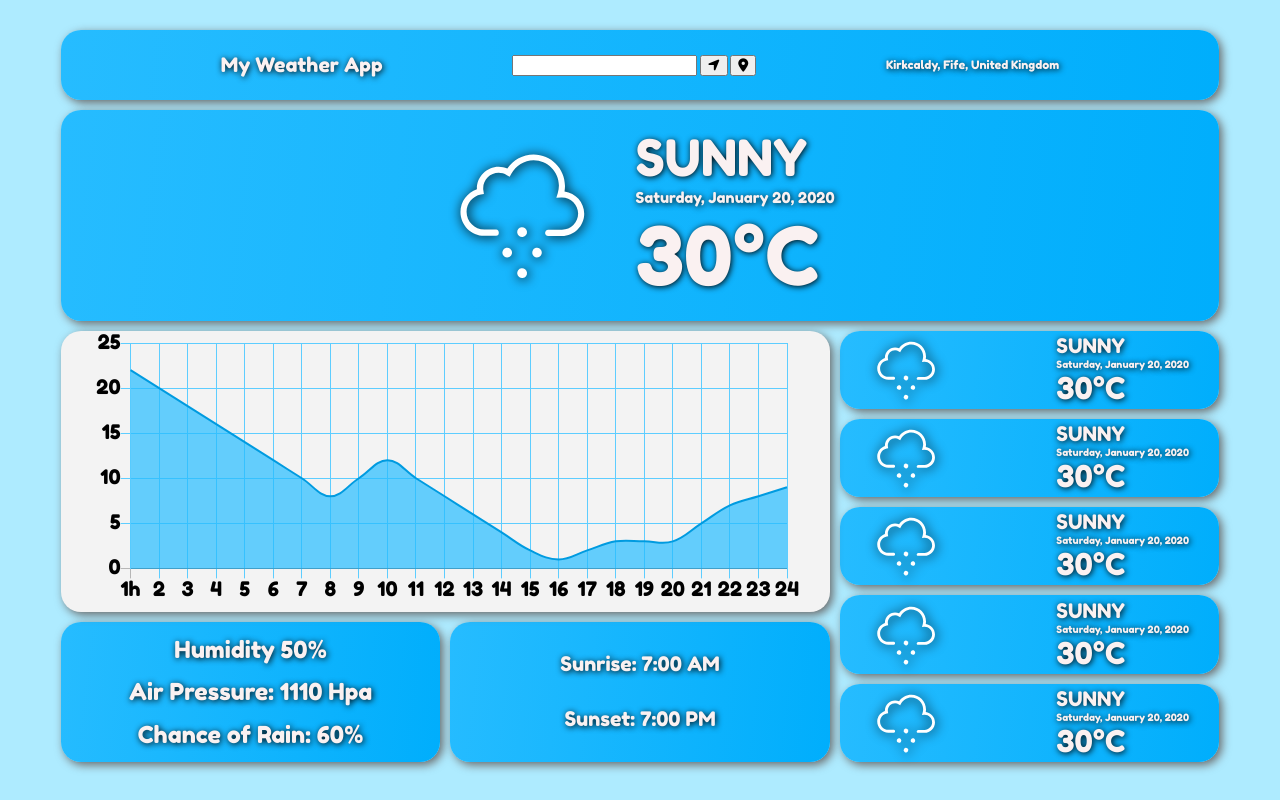
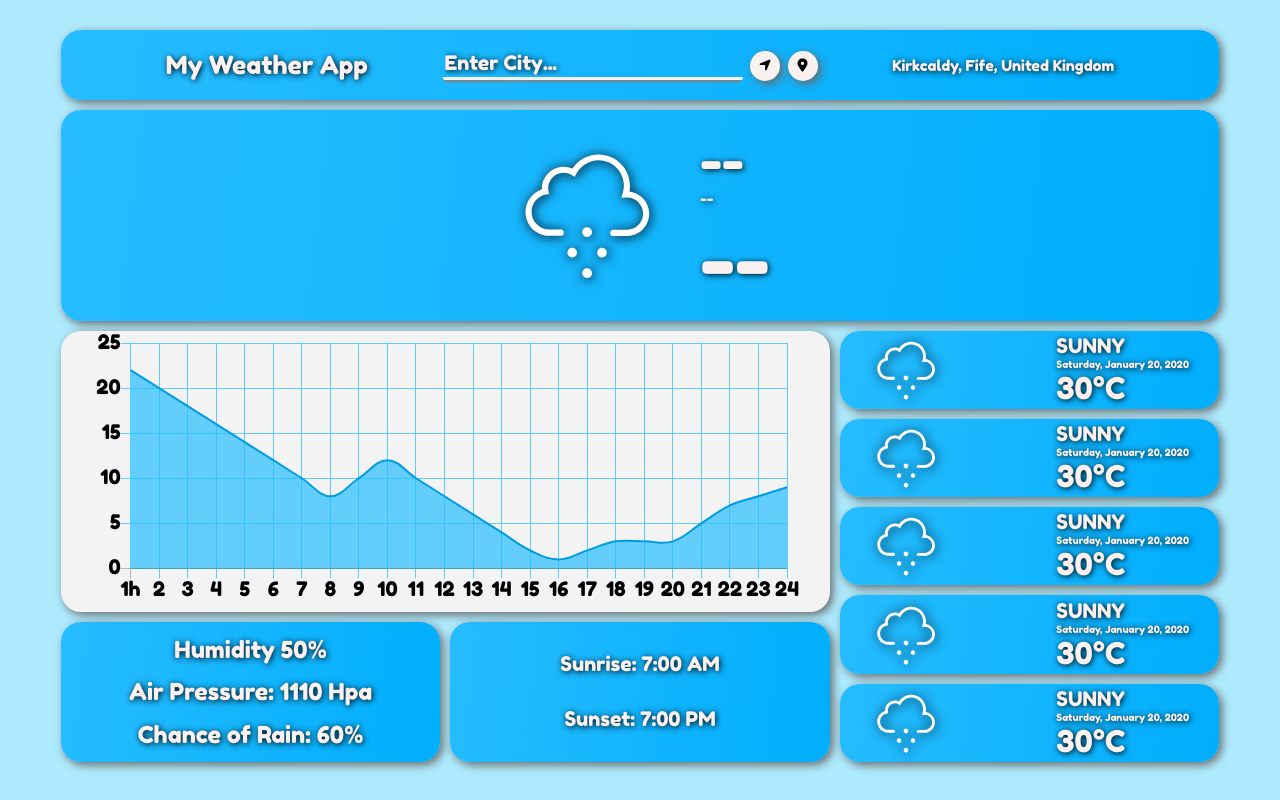
Before and after one commit to tosia921/Weather-App, a website built with webpack: page src/index.html in a window 1280 px wide. Built offline with nearby package versions, Linux system fonts and the light colour scheme.

Commit message:
Current weather data now displays on screen

```diff
--- a/src/index.html
+++ b/src/index.html
@@ -7,6 +7,9 @@
     <title>Document</title>
     <!-- <link href="https://fonts.googleapis.com/css2?family=Carter+One&display=swap" rel="stylesheet" /> -->
     <link href="https://fonts.googleapis.com/css2?family=Fredoka+One&display=swap" rel="stylesheet">
+    <!-- <script defer
+        src="https://maps.googleapis.com/maps/api/js?key=AIzaSyBhnWFWv6nfLuBPcBAs7hWL2SUtrEIJoF0&libraries=places&callback=initMap">
+        </script> -->
     <script src="https://kit.fontawesome.com/4858441be9.js" crossorigin="anonymous"></script>
 </head>
 
@@ -16,7 +19,7 @@
         <div class="searchBar">
             <h1 class="searchBar__title">My Weather App</h1>
             <div class="searchBar__inputField">
-                <input class="searchBar__inputField__text" type="text" />
+                <input class="searchBar__inputField__text" type="text" placeholder="Enter City..." />
                 <button class="searchBar__inputField__submit"><i class="fas fa-location-arrow"></i></button>
                 <button class="searchBar__inputField__geoBtn"><i class="fas fa-map-marker-alt"></i></button>
             </div>
@@ -26,9 +29,9 @@
         <div class="currentWeather">
             <img src="./images/svgiconsnew/chanceflurries.svg" alt="Weather Icon" class="currentWeather--icon" />
             <div class="currentWeather__info">
-                <h4 class="currentWeather__info--WeatherCondition">Sunny</h4>
-                <p class="currentWeather__info--date">Saturday, January 20, 2020</p>
-                <h2 class="currentWeather__info--temp">30°C</h2>
+                <h4 class="currentWeather__info--WeatherCondition">--</h4>
+                <p class="currentWeather__info--date">--</p>
+                <h2 class="currentWeather__info--temp">--</h2>
             </div>
         </div>
         <!-- 24h forecast -->
--- a/src/index.js
+++ b/src/index.js
@@ -7,10 +7,17 @@ const apiKey = "c9e3c239980a443441df591c707917dc";
 
 const geoBtn = document.querySelector(".searchBar__inputField__geoBtn");
 
+let setIcon = (id) => {
+
+}
+
 
 geoBtn.addEventListener("click", () => {
 	let long;
 	let lat;
+	const CurrentWeatherCondition = document.querySelector('.currentWeather__info--WeatherCondition');
+	const CurrentDate = document.querySelector('.currentWeather__info--date');
+	const CurrentTemp = document.querySelector('.currentWeather__info--temp');
 
 	if (navigator.geolocation) {
 		navigator.geolocation.getCurrentPosition((position) => {
@@ -20,18 +27,26 @@ geoBtn.addEventListener("click", () => {
 			const api = `http://api.openweathermap.org/data/2.5/onecall?lat=${lat}&lon=${long}&exclude=minutely,alerts&appid=${apiKey}`;
 
 
-			async function getWeather() {
-				const result = await fetch(api);
-				const data = await result.json();
-				console.log(data);
-			}
-			getWeather();
-			console.log(api);
-
+			fetch(api)
+				.then(response => {
+					return response.json();
+				})
+				.then(data => {
+					console.log(data);
+					const temp = Math.round(data.current.temp - 273.15) + "°C";
+					const description = data.current.weather[0].description;
+					const date = new Date().toDateString();
+					CurrentWeatherCondition.innerHTML = description;
+					CurrentDate.innerHTML = date;
+					CurrentTemp.innerHTML = temp;
+				});
 		});
-
 	}
 });
+
+///////////////////////////////////////////////////////////////////////////////////////////////////////////////////////////
+
+
 
 // const apiKey = 'c9e3c239980a443441df591c707917dc';
 
--- a/src/styles/main.scss
+++ b/src/styles/main.scss
@@ -31,7 +31,7 @@ img {
 
 $text-color:rgb(250, 241, 241);
 $text-shadow: 1px 1px 6px #000000;
-
+$box-shadow: 3px 3px 10px rgb(105, 105, 105);
 $icon-shadow: drop-shadow(1px 1px 6px #000000);
 // rgb(38,188,255);
 // linear-gradient(97deg, rgba(38,188,255,1) 0%, rgba(0,174,252,1) 100%);
@@ -44,7 +44,7 @@ $gradient-blue: linear-gradient(97deg, rgba(38,188,255,1) 0%, rgba(0,174,252,1)
 	height: 100%;
 	width: 100%;
 	background: $gradient-blue;
-	box-shadow: 3px 3px 10px rgb(105, 105, 105);
+	box-shadow: $box-shadow;
 	border-radius: 20px;
 	padding: 0 3rem;
 
@@ -110,18 +110,67 @@ body {
 	justify-content: space-evenly;
 	align-items: center;
 	&__title {
-
+		font-size: 2.5rem;
 	}
 	&__inputField {
-		&--text {
-			font-size: 20rem;
+
+		&__text {
+			width: 30rem;
+			border: none;
+			background: none;
+			border-bottom: 3px solid $text-color;
+			border-radius: 2px;
+			box-shadow: 0 4px 2px -2px gray;
+			height: 3rem;
+			outline: none;
+			font-size: 2rem;
+			font-family: inherit;
+			color: $text-color;
+			text-shadow: $text-shadow;
+			&::placeholder {
+				color: $text-color;
+			}
+
 		}
-		&--submit {
+		&__submit {
+			border: none;
+			outline: none;
+			height: 3rem;
+			width: 3rem;
+			background: $text-color;
+			box-shadow: $box-shadow;
+			border-radius: 50%;
+			transition: transform 0.2s ease-in-out;
+			margin-left: 5px;
+			&:hover {
+				transform: translateY(-2px);
+			}
+			&:active,
+			&:focus {
+				transform: translateY(1px);
+			}
 		}
-		&--geoBtn {
+		&__geoBtn {
+			border: none;
+			outline: none;
+			height: 3rem;
+			width: 3rem;
+			background: $text-color;
+			box-shadow: $box-shadow;
+			border-radius: 50%;
+			transition: transform 0.2s ease-in-out;
+			margin-left: 5px;
+			&:hover {
+				transform: translateY(-2px);
+			}
+			&:active,
+			&:focus {
+				transform: translateY(1px);
+			}
 		}
 	}
 	&__location {
+		font-size: 1.5rem;
 	}
 }
 .currentWeather {
```
Also changed, not shown: 1 other file.
